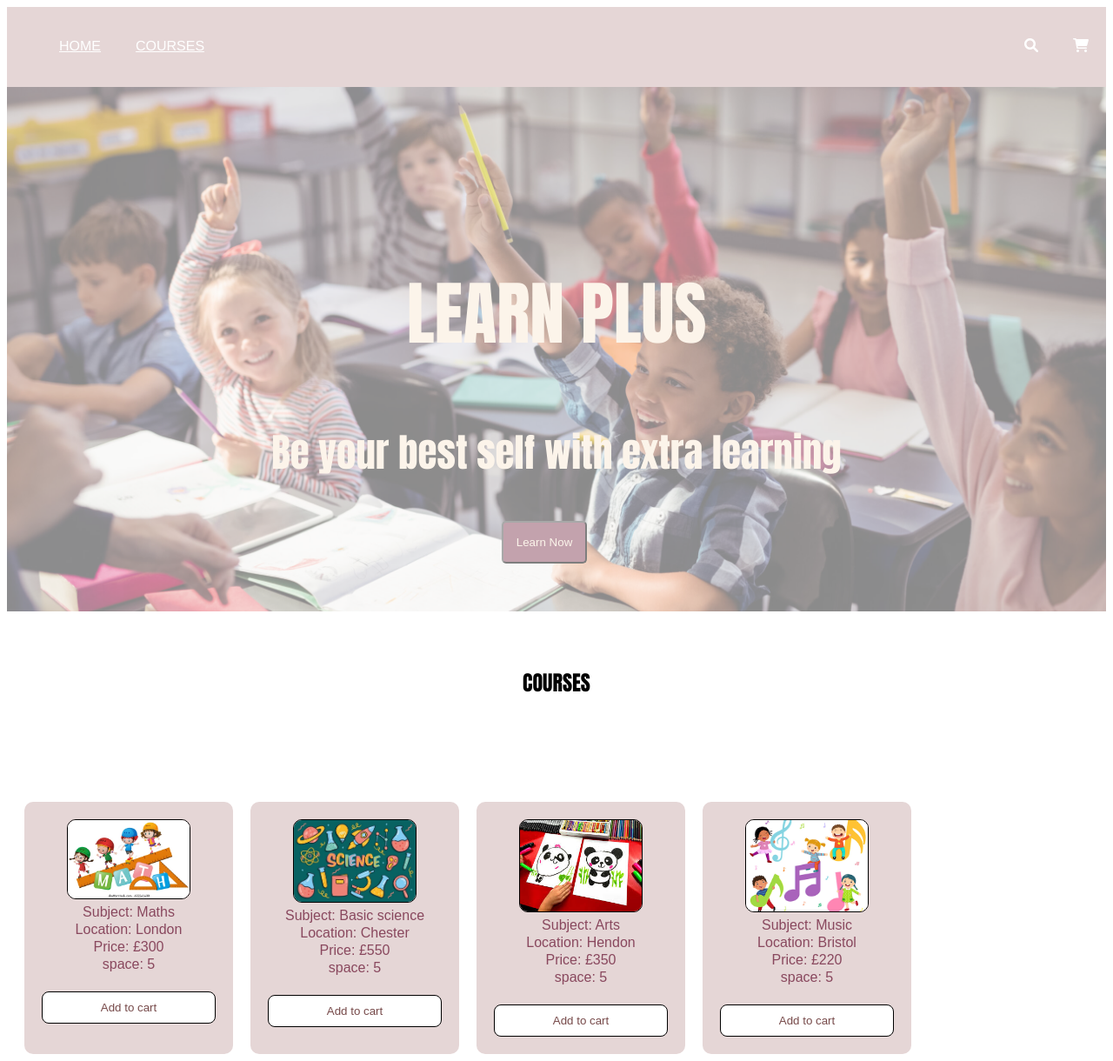
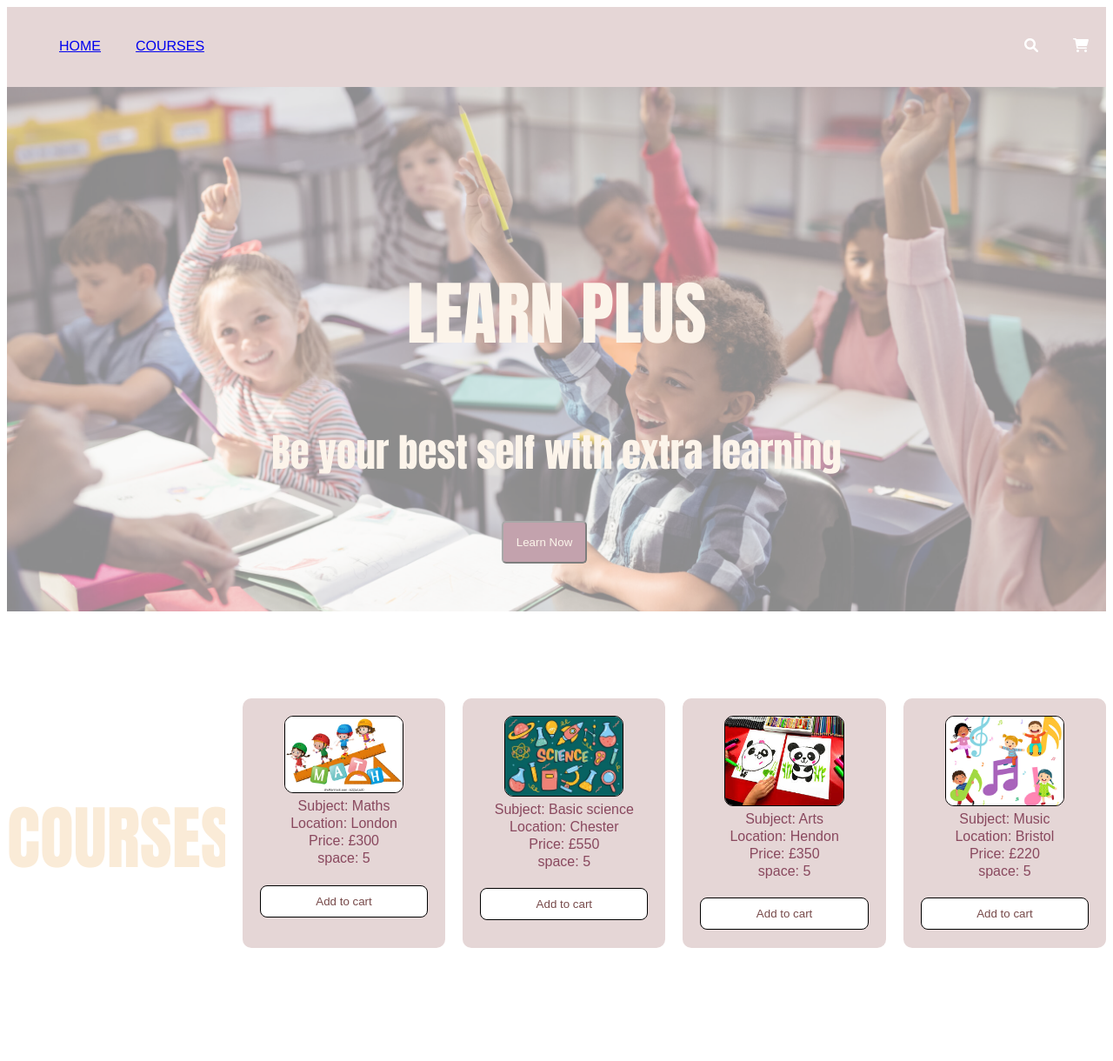
Before and after one commit to Omotarami/Fullstack_project, a plain HTML site: page LearnPlus/index.html in a window 1280 px wide. Shown: the whole page at 87% size. After the commit the page ends 1098 px from the top, so only its background shows below. Drawn offline with nearby package versions, Linux system fonts and the light colour scheme.

Commit message:
new changes

```diff
--- a/LearnPlus/index.html
+++ b/LearnPlus/index.html
@@ -11,9 +11,9 @@
 <body>
     <header>
         <nav>
-            <ul class="nav-items">
-                <li><a href="#home">HOME</a></li>
-                <li><a href="#home">COURSES</a></li>
+            <ul class="nav_items">
+                <li><a href="#home">{{home}}</a></li>
+                <li><a href="#home">{{courses}}</a></li>
                 <li></li>
                 <div id="icon">
                     <li><i class="fa-solid fa-cart-shopping"></i></li>
@@ -34,8 +34,10 @@
         </div>
     </div>
         </section>
-        <h2>COURSES</h2>
         <section class="container-item">
+            <div id="container">
+                <h1>{{heading}}</h1>
+            </div>
             <div class="box">
                     <img src="images/maths.jpg">
                     <p>Subject: Maths</p>
@@ -90,6 +92,22 @@
 
         }
     })
+    let nav_items = new Vue({
+        el:'.nav_items',
+        data:{
+            home:'HOME',
+            courses:'COURSES'
+        }
+    })
+
+    let container = new Vue({
+        el:'#container',
+        data:{
+            heading:'COURSES',
+        }
+    })
+
+
     </script>
 </body>
 </html>
```
Lines whose indentation alone changed are shown as unchanged.
